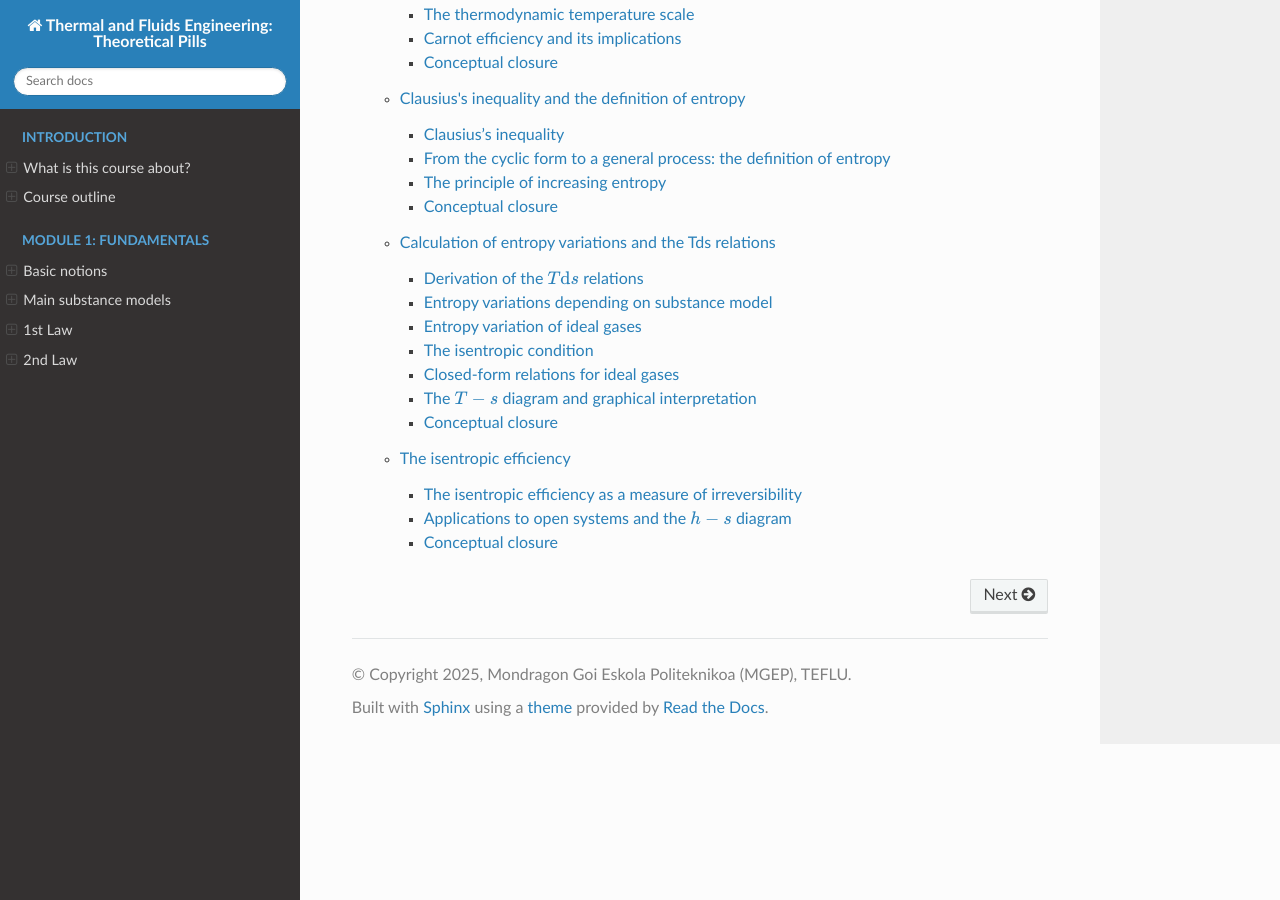
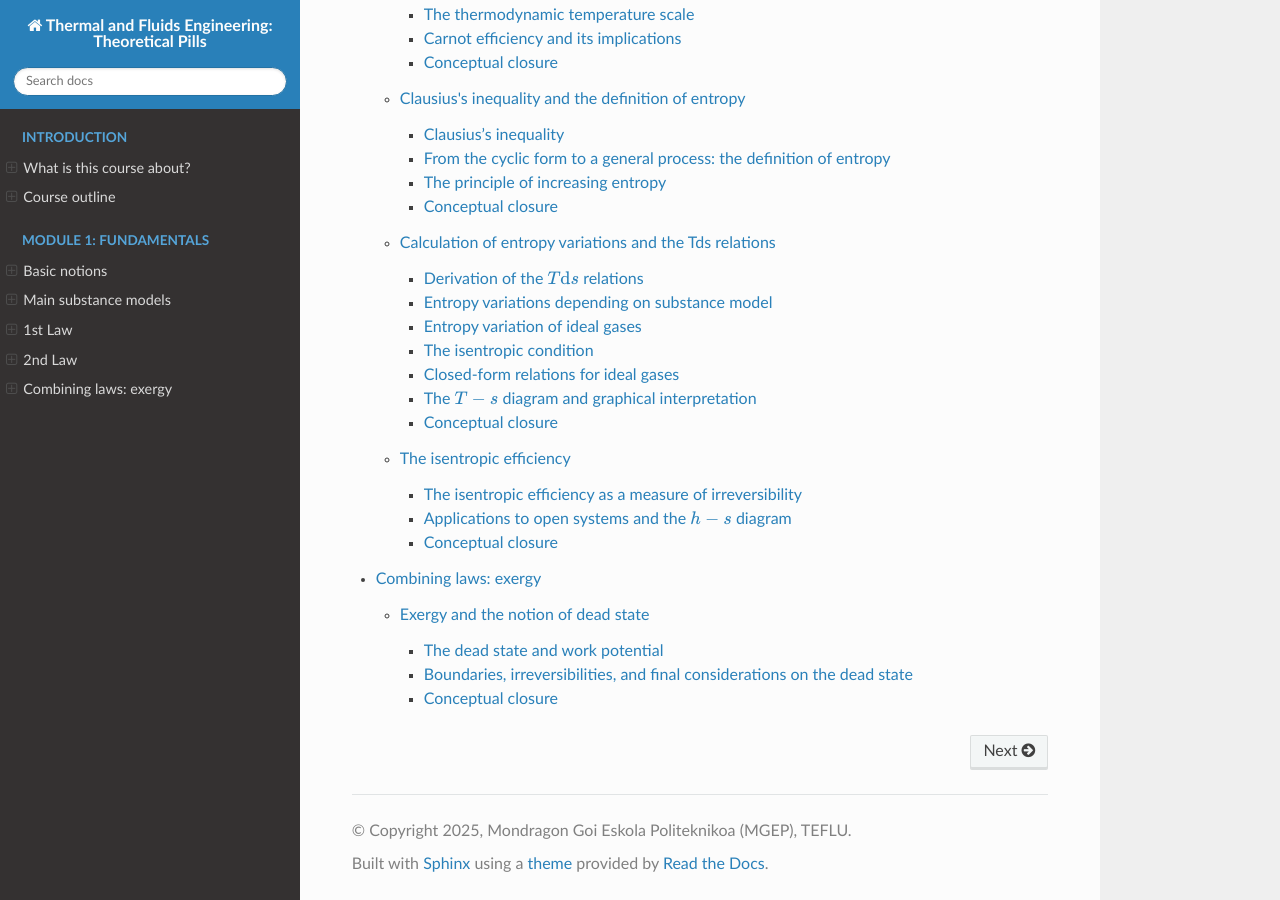
Before and after one commit to azarketa/Thermodynamics-theoretical-pills, a Sphinx documentation site: the page built from source/index.rst, in a window 1280 px wide and 900 px high, scrolled down 4213 px. Built offline with Sphinx 7.4.7 and the Read the Docs theme 3.1.0, drawn with Linux system fonts in a browser that asks for light colours; some of the changed lines change nothing that is shown.

Commit message:
Files updated

```diff
--- /dev/null
+++ b/source/05_Combining_laws.rst
@@ -0,0 +1,8 @@
+===============
+Combining laws: exergy
+===============
+
+.. toctree::
+   :maxdepth: 3
+
+   Exergy and the notion of dead state <22_Exergy_and_notion_of_dead_state>
--- /dev/null
+++ b/source/22_Exergy_and_notion_of_dead_state.md
@@ -0,0 +1,107 @@
+(sec_exergy_and_dead_state)=
+## Exergy and the notion of dead state
+
+The **first** and **second laws of thermodynamics** express two fundamental but distinct aspects of all physical transformations.
+
+* The **first law** concerns the **quantity of energy**, establishing that energy is conserved — it can neither be created nor destroyed, only transformed.
+* The **second law** concerns the **quality of energy**, stating that every real process generates **entropy**, which remains constant only under perfectly reversible conditions.
+
+These two principles together distinguish **how much energy** exists from **how useful** that energy is.
+While energy is conserved, its *usefulness* continuously diminishes as entropy increases.
+
+Because entropy introduces a **direction to time** — the irreversible “arrow” of natural processes — the first law is a *quantitative* principle, and the second is a *qualitative* one.
+However, these quantities are **incommensurable**:
+energy is measured in **joules [J]**, whereas entropy is expressed in **joules per kelvin [J/K]**.
+Thus, one cannot directly compare or combine them in their native form.
+
+This raises a key question:
+
+:::{epigraph}
+Can the *quality* of energy — as expressed by the second law — be translated into an **energetic measure**?
+:::
+
+If so, we could quantify **irreversibilities** in energy terms, assessing how much of the total energy remains *useful* for producing work.
+
+The answer lies in combining the first and second laws.
+By doing so, we obtain a new quantity — the **exergy** — which measures the **maximum useful work** that can be extracted as a system comes into equilibrium with its environment.
+Exergy is therefore **not an independent principle**, but a **derived property**, a synthesis of both laws that expresses the energetic *value* of energy itself.
+
+However, defining exergy requires understanding what it means for a system to be in *equilibrium* with its environment — the concept of the **dead state**.
+
+---
+
+(subsec_dead_state_and_work_potential)=
+### The dead state and work potential
+
+A system is said to be in its **dead state** when it is in **complete thermodynamic equilibrium with the environment** — that is, when no gradients of temperature, pressure, or chemical potential exist between them.
+At that point, **no more work** can be extracted from the system.
+
+The **atmosphere** illustrates this well: although it contains an immense amount of energy, a device in equilibrium with it cannot extract any work, since there are no property differences to exploit.
+To generate work, a system must first be **out of equilibrium** — having a higher temperature, pressure, or some other potential difference relative to its surroundings.
+
+Hence, extracting energy from a system effectively means extracting **organized, useful energy** — that which can perform **mechanical work**.
+The **maximum work** obtainable as a system passes from a given *initial state* to the *dead state* is called its **work potential**.
+
+Formally, since work is a **path function**, one may write:
+
+$$
+W = f(\text{initial state}, \text{process path}, \text{final state})
+$$
+
+In an **exergetic analysis**:
+
+* The **initial state** is given and fixed.
+* The **final state** corresponds to the **dead state**, where equilibrium with the environment is achieved.
+* The **process path** is assumed **reversible**, since only reversible transformations yield **maximum work**.
+
+Any **irreversibility** within the system or its immediate surroundings reduces this theoretical maximum, resulting in **exergy destruction**.
+
+:::{admonition} Important: meaning of exergy
+:class: warning
+Exergy quantifies the **maximum useful work** obtainable as a system moves reversibly from its initial state to the **dead state**.
+It represents the **upper limit** of performance permitted by thermodynamic laws — the boundary between the *usable* and *unusable* portions of energy.
+:::
+
+---
+
+(subsec_boundaries_and_dead_state_considerations)=
+### Boundaries, irreversibilities, and final considerations on the dead state
+
+When studying **exergy**, it is essential to define precisely what is meant by the **system**, its **surroundings**, and its **environment**, since these distinctions determine **where irreversibilities occur** and **how work potential is lost**.
+
+* The **surroundings** comprise everything outside the system’s boundary.
+* The **immediate surroundings** are the portion of those surroundings directly affected by the process — where gradients of temperature, pressure, or velocity exist.
+* The **environment** refers to the large, unaffected reservoir that defines the **reference conditions** for the **dead state**.
+
+Irreversibilities appear both **within the system** and in its **immediate surroundings**, where finite differences in temperature or pressure drive transfers of heat or mass.
+It is in these regions of non-equilibrium that **entropy generation** and, consequently, **exergy destruction** take place.
+
+The concept of **exergy** extends beyond systems that directly produce mechanical work.
+Even if a device performs no shaft work, as long as it is **not in equilibrium** with its environment, it possesses a **potential to do work** — a stored capacity for useful energy conversion.
+
+Indeed:
+
+* If the system’s **temperature** is greater than that of the environment ($T_f > T_{\text{env}}$), a **heat engine** could, in principle, operate between them to produce work.
+* If its **pressure** is higher than the ambient value ($P_f > P_{\text{env}}$), expansion could yield mechanical energy.
+* If the system possesses **kinetic**, **potential**, or **chemical energy**, these can likewise be transformed into useful work — for instance, when motion ($c_f > 0$) or elevation ($z_f > 0$) differences exist.
+
+Once all such property differences vanish, the system reaches the **dead state** — full thermodynamic equilibrium with the environment, where no further work can be obtained.
+The **reversible process** that brings a system from its initial condition to this equilibrium defines the **maximum useful work** it can deliver, that is, its **exergy**.
+
+:::{admonition} Important: the role of the dead state
+:class: warning
+The **dead state** serves as the universal **reference condition** for all exergy evaluations.
+At this state, no gradients remain, no process can occur spontaneously, and no work can be extracted.
+Exergy therefore measures how far a system stands from equilibrium — and quantifies the **work potential** lost as it approaches that state.
+:::
+
+---
+
+(subsec_conceptual_closure_exergy)=
+### Conceptual closure
+
+* **Exergy** bridges the two laws of thermodynamics, expressing the quality of energy in **energetic terms**.
+* The **dead state** defines the condition of **complete equilibrium** with the environment — where all potential for work has vanished.
+* The **maximum reversible work** obtainable between an initial state and the dead state is the system’s **exergy**.
+* **Irreversibilities** reduce this maximum, representing **exergy destruction** or **loss of work potential**.
+* Exergy thus provides a **quantitative measure** of how the degradation of energy quality translates into **energetic inefficiency** — closing the conceptual link between the $1^{\text{st}}$ and $2^{\text{nd}}$ laws.
--- a/source/index.rst
+++ b/source/index.rst
@@ -17,3 +17,4 @@ Thermal and Fluids Engineering: Theoretical Pills
    02_Main_substance_models
    03_1st_law
    04_2nd_law
+   05_Combining_laws
```
